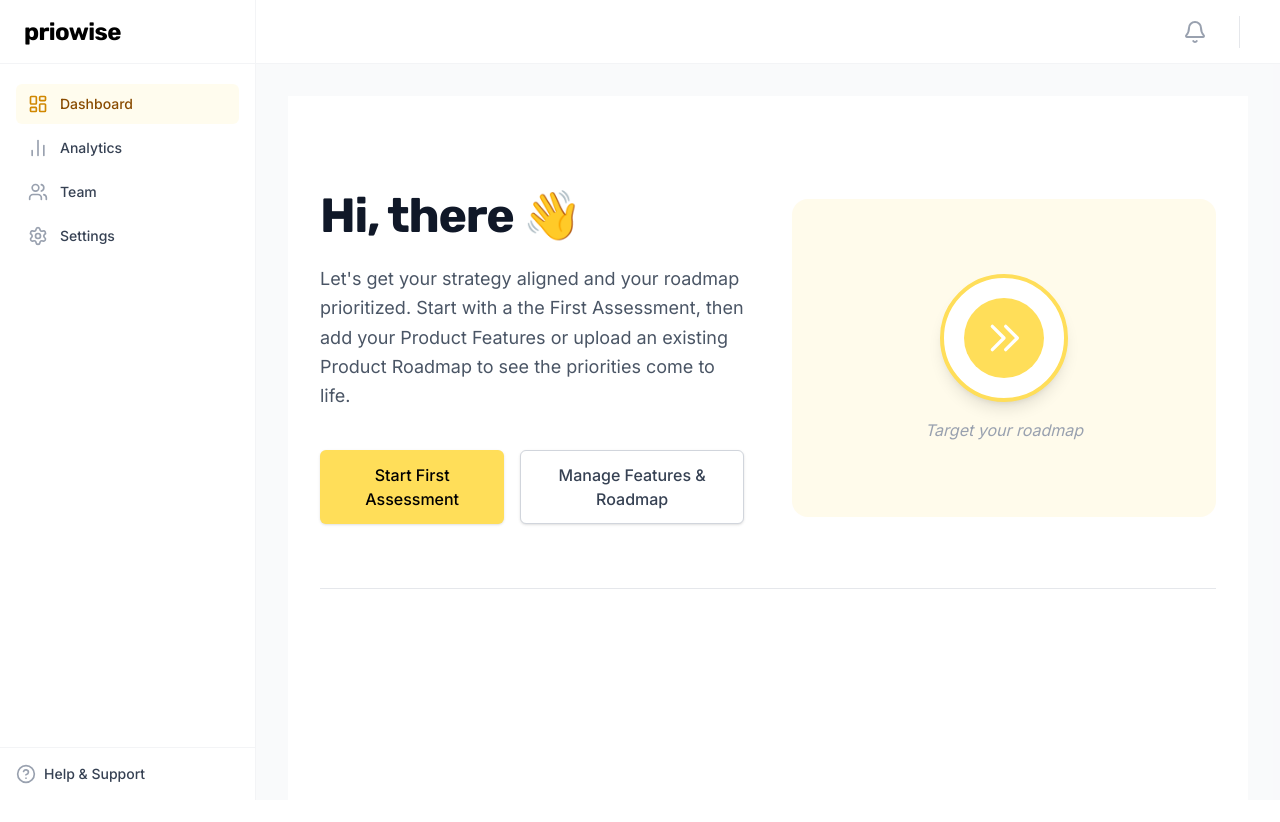
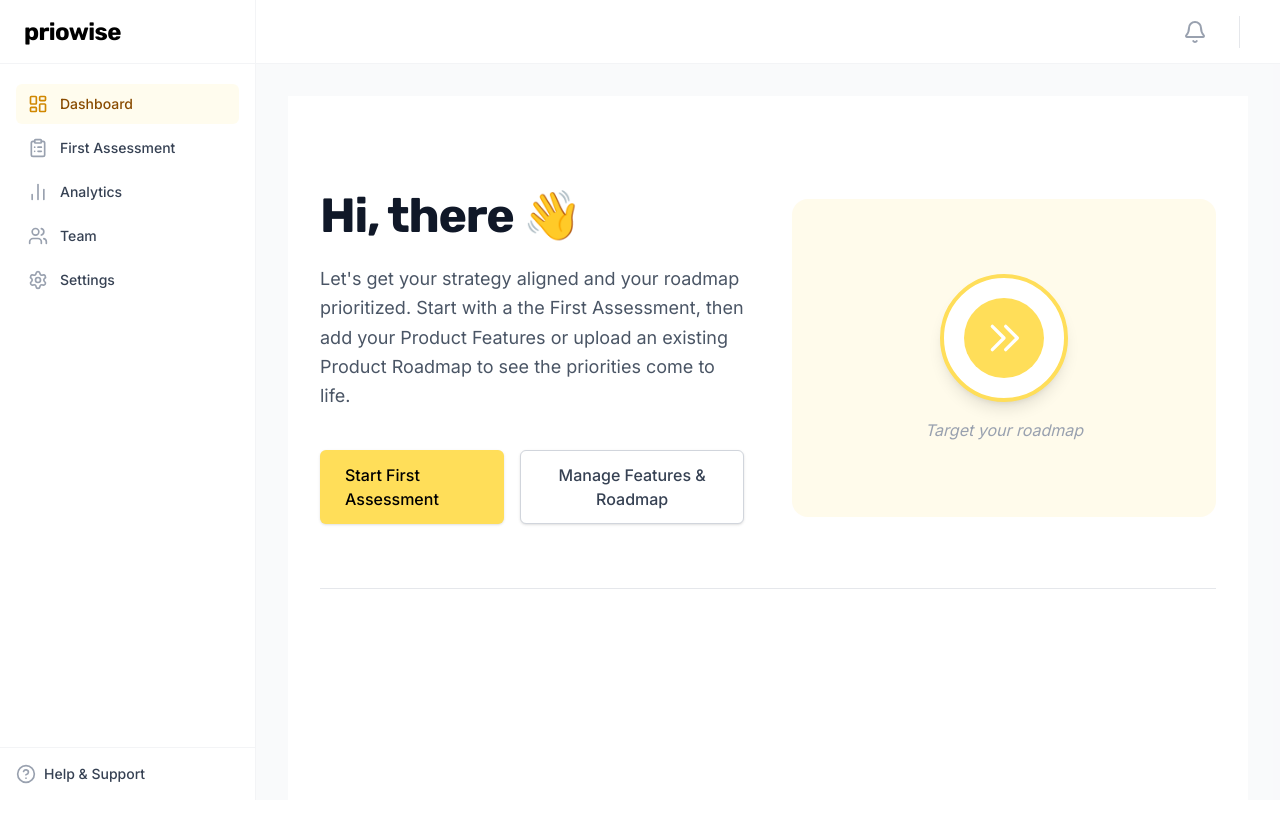
Before and after one commit to efeefeoglu/priowise_v2, a Next.js app: page /dashboard in a window 1280 px wide. Shown: the top 822 px of the page. Built offline with nearby package versions, Linux system fonts and the light colour scheme; no server answers.

Commit message:
Update dashboard navigation links

```diff
--- a/src/app/dashboard/layout.tsx
+++ b/src/app/dashboard/layout.tsx
@@ -7,7 +7,8 @@ import {
   Settings,
   HelpCircle,
   LogOut,
-  Bell
+  Bell,
+  ClipboardList
 } from "lucide-react";
 
 export default function DashboardLayout({
@@ -30,6 +31,10 @@ export default function DashboardLayout({
             <Link href="/dashboard" className="group flex items-center px-3 py-2.5 text-sm font-medium rounded-md bg-brand-yellow/10 text-yellow-800">
                <LayoutDashboard className="mr-3 h-5 w-5 text-yellow-600" />
                Dashboard
+            </Link>
+            <Link href="/dashboard/assessment" className="group flex items-center px-3 py-2.5 text-sm font-medium rounded-md text-gray-700 hover:bg-gray-50 hover:text-gray-900">
+               <ClipboardList className="mr-3 h-5 w-5 text-gray-400 group-hover:text-gray-500" />
+               First Assessment
             </Link>
             <Link href="/dashboard/analytics" className="group flex items-center px-3 py-2.5 text-sm font-medium rounded-md text-gray-700 hover:bg-gray-50 hover:text-gray-900">
                <BarChart2 className="mr-3 h-5 w-5 text-gray-400 group-hover:text-gray-500" />
--- a/src/app/dashboard/page.tsx
+++ b/src/app/dashboard/page.tsx
@@ -24,9 +24,12 @@ export default async function Dashboard() {
                 Let&apos;s get your strategy aligned and your roadmap prioritized. Start with a the First Assessment, then add your Product Features or upload an existing Product Roadmap to see the priorities come to life.
               </p>
               <div className="flex flex-col sm:flex-row gap-4 pt-4">
-                 <button className="inline-flex items-center justify-center px-6 py-3 border border-transparent text-base font-medium rounded-md text-black bg-brand-yellow hover:bg-yellow-400 focus:outline-none focus:ring-2 focus:ring-offset-2 focus:ring-yellow-500 shadow-sm transition-colors">
+                <Link
+                  href="/dashboard/assessment"
+                  className="inline-flex items-center justify-center px-6 py-3 border border-transparent text-base font-medium rounded-md text-black bg-brand-yellow hover:bg-yellow-400 focus:outline-none focus:ring-2 focus:ring-offset-2 focus:ring-yellow-500 shadow-sm transition-colors"
+                >
                   Start First Assessment
-                </button>
+                </Link>
                 <button className="inline-flex items-center justify-center px-6 py-3 border border-gray-300 shadow-sm text-base font-medium rounded-md text-gray-700 bg-white hover:bg-gray-50 focus:outline-none focus:ring-2 focus:ring-offset-2 focus:ring-brand-yellow transition-colors">
                   Manage Features & Roadmap
                 </button>
--- a/src/components/Navbar.tsx
+++ b/src/components/Navbar.tsx
@@ -49,10 +49,10 @@ export function Navbar() {
             </div>
             <div className="flex items-center space-x-4">
               <Link
-                href="/dashboard/roadmap"
+                href="/dashboard"
                 className="inline-flex items-center justify-center px-4 py-2 border border-transparent rounded-md shadow-sm text-sm font-medium text-black bg-brand-yellow hover:bg-yellow-400 focus:outline-none focus:ring-2 focus:ring-offset-2 focus:ring-yellow-500"
               >
-                Roadmap Builder
+                Dashboard
               </Link>
               <UserButton afterSignOutUrl="/" />
             </div>
```
